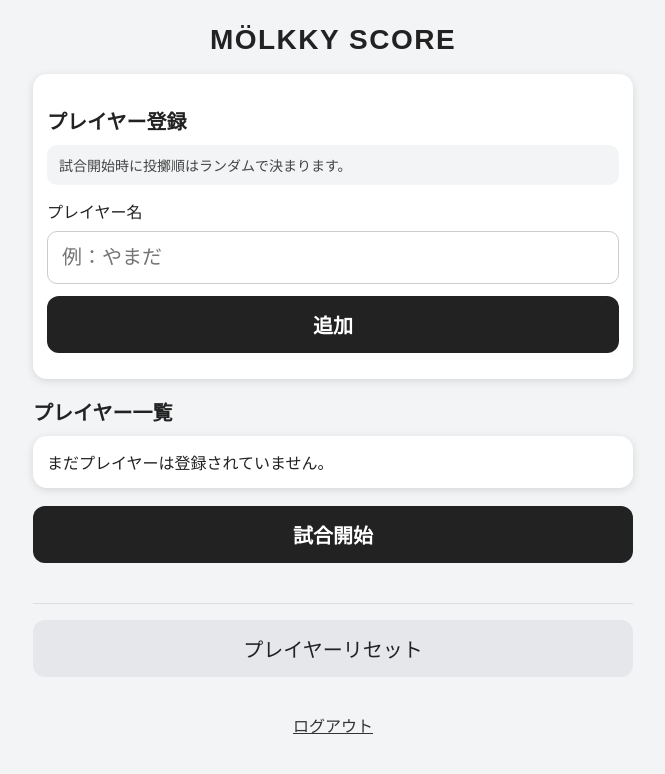
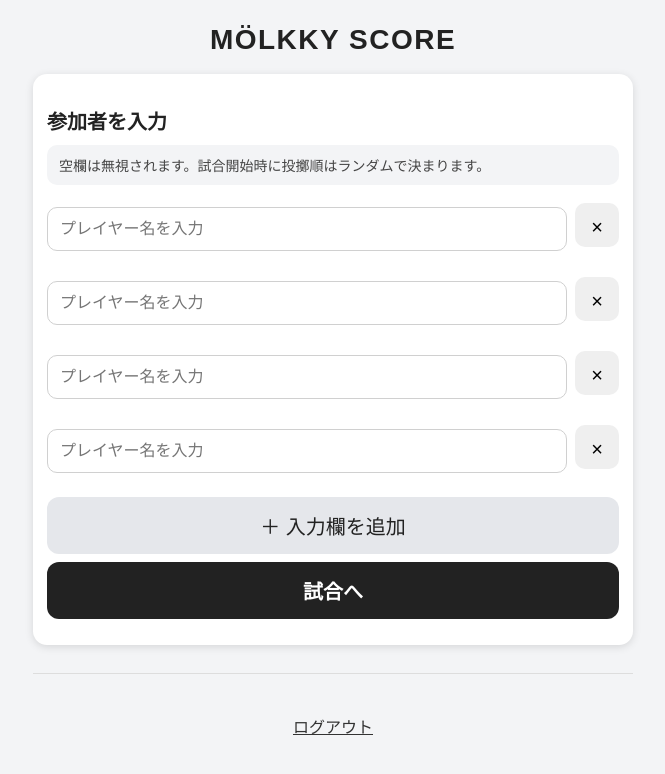
Before and after one commit to mappoll/molkky-score-app, a Flask app: template templates/index.html in a window 1280 px wide. Shown: the top 774 px of the page, without its empty margins (307-972 px from the left). Run offline with Flask 3, Linux system fonts and the light colour scheme; the template is opened without the code that fills it, so the values that code supplies are empty; parts of the project's set-up code (start-up, migrations or seed data) failed here and were passed over.

Commit message:
Add participant editor before game

```diff
--- a/app.py
+++ b/app.py
@@ -281,8 +281,24 @@
     game = get_current_game()
     state = game["state"]
 
+    if state["game_started"]:
+        return redirect(url_for("index"))
+
+    submitted_names = request.form.getlist("player_names")
+
+    if submitted_names:
+        players = []
+
+        for name in submitted_names:
+            clean_name = name.strip()
+
+            if clean_name:
+                players.append(create_player(clean_name))
+
+        state["players"] = players
+
     if len(state["players"]) < 2:
-        flash("プレイヤーは2名以上登録してください。")
+        flash("参加者は2名以上入力してください。")
         return redirect(url_for("index"))
 
     reset_game_status(state)
--- a/static/style.css
+++ b/static/style.css
@@ -429,3 +429,42 @@
     opacity: 0.55;
     pointer-events: none;
 }
+
+.participant-inputs {
+    display: flex;
+    flex-direction: column;
+    gap: 10px;
+}
+
+.participant-row {
+    display: flex;
+    align-items: center;
+    gap: 8px;
+}
+
+.participant-input {
+    flex: 1;
+    min-width: 0;
+    min-height: 44px;
+    padding: 0 12px;
+    font-size: 16px;
+    border: 1px solid #d0d0d0;
+    border-radius: 10px;
+    box-sizing: border-box;
+}
+
+.remove-participant-button {
+    width: 44px;
+    height: 44px;
+    flex: 0 0 44px;
+    border: none;
+    border-radius: 10px;
+    font-size: 20px;
+    line-height: 1;
+    cursor: pointer;
+}
+
+.add-participant-button {
+    margin-top: 12px;
+    margin-bottom: 8px;
+}
--- a/templates/index.html
+++ b/templates/index.html
@@ -32,41 +32,58 @@
 
             {% if not game_started %}
                 <section class="card">
-                    <h2>プレイヤー登録</h2>
+                    <h2>参加者を入力</h2>
 
                     <p class="info-text">
-                        試合開始時に投擲順はランダムで決まります。
+                        空欄は無視されます。試合開始時に投擲順はランダムで決まります。
                     </p>
 
-                    <form action="{{ url_for('add_player') }}" method="POST">
-                        <label>プレイヤー名</label>
-                        <input type="text" name="player_name" placeholder="例：やまだ">
-                        <button class="primary-button" type="submit">追加</button>
+                    <form id="participant-form" action="{{ url_for('start_game') }}" method="POST">
+                        <div id="participant-inputs" class="participant-inputs">
+                            {% if players %}
+                                {% for player in players %}
+                                    <div class="participant-row">
+                                        <input
+                                            class="participant-input"
+                                            type="text"
+                                            name="player_names"
+                                            value="{{ player.name }}"
+                                            placeholder="プレイヤー名を入力"
+                                        >
+                                        <button class="remove-participant-button" type="button">×</button>
+                                    </div>
+                                {% endfor %}
+                            {% else %}
+                                {% for i in range(4) %}
+                                    <div class="participant-row">
+                                        <input
+                                            class="participant-input"
+                                            type="text"
+                                            name="player_names"
+                                            placeholder="プレイヤー名を入力"
+                                        >
+                                        <button class="remove-participant-button" type="button">×</button>
+                                    </div>
+                                {% endfor %}
+                            {% endif %}
+                        </div>
+
+                        <button id="add-participant-button" class="sub-button add-participant-button" type="button">
+                            ＋ 入力欄を追加
+                        </button>
+
+                        <button class="primary-button" type="submit">
+                            試合へ
+                        </button>
                     </form>
                 </section>
             {% endif %}
 
-            <section>
-                {% if not game_started %}
-                    <h2>プレイヤー一覧</h2>
-                {% else %}
+            {% if game_started %}
+                <section>
                     <h2>スコア一覧</h2>
-                {% endif %}
 
-                {% if players %}
-                    {% if not game_started %}
-                        {% for player in players %}
-                            <div class="card pre-game-player-card">
-                                <div class="pre-game-player-name">
-                                    {{ player.name }}
-                                </div>
-
-                                <form class="delete-player-form" action="{{ url_for('delete_player', player_index=loop.index0) }}" method="POST" onsubmit="return confirm('このプレイヤーを削除しますか？');">
-                                    <button class="delete-player-button" type="submit">削除</button>
-                                </form>
-                            </div>
-                        {% endfor %}
-                    {% else %}
+                    {% if players %}
                         <div class="game-score-grid">
                             {% for player in players %}
                                 <div class="game-score-card
@@ -109,12 +126,8 @@
                             {% endfor %}
                         </div>
                     {% endif %}
-                {% else %}
-                    <div class="card">
-                        まだプレイヤーは登録されていません。
-                    </div>
-                {% endif %}
-            </section>
+                </section>
+            {% endif %}
 
             {% if winner_message and ranking %}
                 <section>
@@ -147,14 +160,6 @@
                             </div>
                         </div>
                     {% endfor %}
-                </section>
-            {% endif %}
-
-            {% if not game_started %}
-                <section class="action-area">
-                    <form action="{{ url_for('start_game') }}" method="POST">
-                        <button class="primary-button" type="submit">試合開始</button>
-                    </form>
                 </section>
             {% endif %}
 
@@ -193,12 +198,6 @@
             {% endif %}
 
             <section class="danger-area">
-                {% if not game_started %}
-                    <form action="{{ url_for('reset_players') }}" method="POST">
-                        <button class="sub-button" type="submit">プレイヤーリセット</button>
-                    </form>
-                {% endif %}
-
                 {% if game_started and not winner_message %}
                     <form action="{{ url_for('end_game') }}" method="POST">
                         <button class="danger-button" type="submit">試合終了</button>
@@ -213,6 +212,92 @@
     </div>
 
     <script>
+        function setupParticipantForm() {
+            const form = document.getElementById("participant-form");
+            const inputArea = document.getElementById("participant-inputs");
+            const addButton = document.getElementById("add-participant-button");
+
+            if (!form || !inputArea || !addButton) {
+                return;
+            }
+
+            function createParticipantRow() {
+                const row = document.createElement("div");
+                row.className = "participant-row";
+
+                row.innerHTML = `
+                    <input
+                        class="participant-input"
+                        type="text"
+                        name="player_names"
+                        placeholder="プレイヤー名を入力"
+                    >
+                    <button class="remove-participant-button" type="button">×</button>
+                `;
+
+                return row;
+            }
+
+            function focusLastInput() {
+                const inputs = inputArea.querySelectorAll(".participant-input");
+                const lastInput = inputs[inputs.length - 1];
+
+                if (lastInput) {
+                    lastInput.focus();
+                }
+            }
+
+            addButton.addEventListener("click", function () {
+                inputArea.appendChild(createParticipantRow());
+                focusLastInput();
+            });
+
+            inputArea.addEventListener("click", function (event) {
+                if (!event.target.classList.contains("remove-participant-button")) {
+                    return;
+                }
+
+                const rows = inputArea.querySelectorAll(".participant-row");
+                const row = event.target.closest(".participant-row");
+
+                if (rows.length <= 1) {
+                    const input = row.querySelector(".participant-input");
+
+                    if (input) {
+                        input.value = "";
+                        input.focus();
+                    }
+
+                    return;
+                }
+
+                row.remove();
+            });
+
+            form.addEventListener("keydown", function (event) {
+                if (
+                    event.key !== "Enter"
+                    || !event.target.classList.contains("participant-input")
+                ) {
+                    return;
+                }
+
+                event.preventDefault();
+
+                const inputs = Array.from(inputArea.querySelectorAll(".participant-input"));
+                const currentIndex = inputs.indexOf(event.target);
+                const nextInput = inputs[currentIndex + 1];
+
+                if (nextInput) {
+                    nextInput.focus();
+                    return;
+                }
+
+                inputArea.appendChild(createParticipantRow());
+                focusLastInput();
+            });
+        }
+
         function setupAsyncForms() {
             const appContent = document.getElementById("app-content");
 
@@ -288,6 +373,8 @@
                         }
 
                         appContent.innerHTML = newAppContent.innerHTML;
+
+                        setupParticipantForm();
                         setupAsyncForms();
 
                     } catch (error) {
@@ -301,7 +388,10 @@
             });
         }
 
-        document.addEventListener("DOMContentLoaded", setupAsyncForms);
+        document.addEventListener("DOMContentLoaded", function () {
+            setupParticipantForm();
+            setupAsyncForms();
+        });
     </script>
 </body>
 </html>
```
